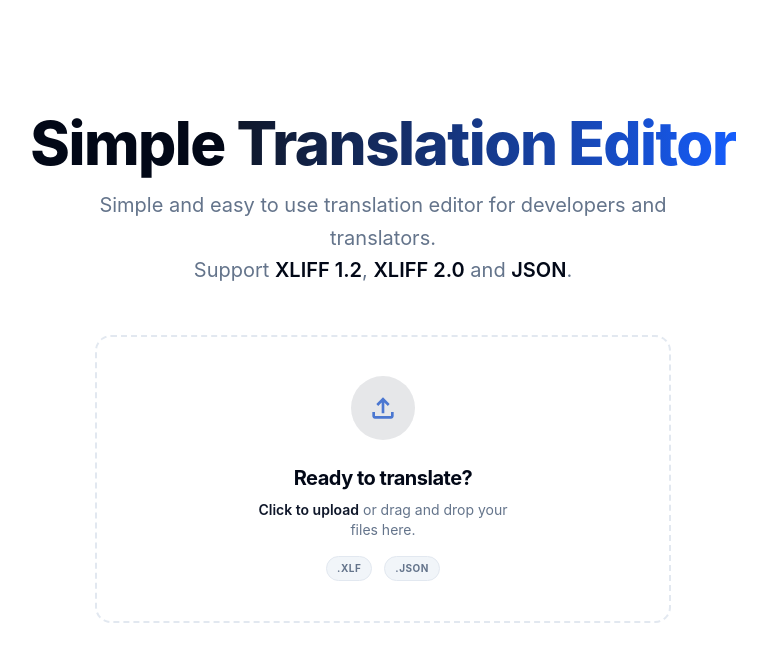
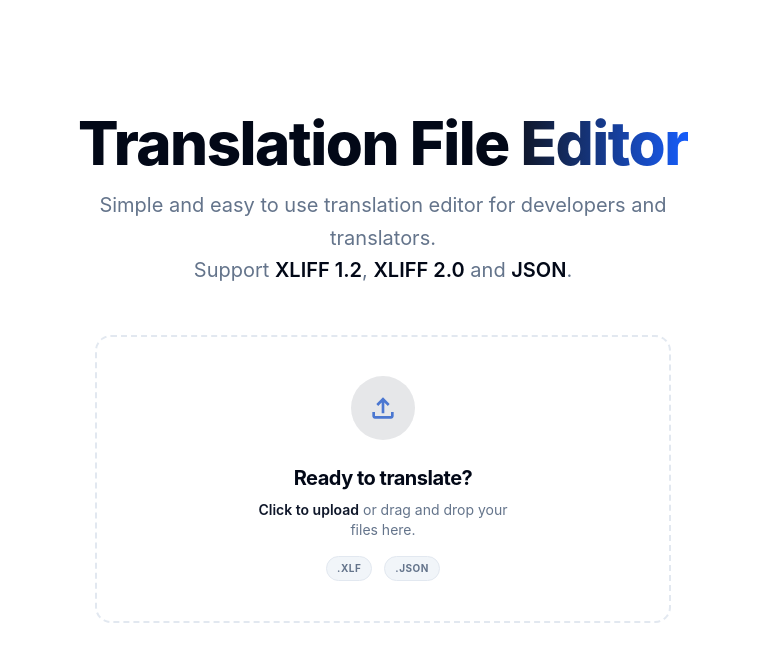
Before and after one commit to nnaynnay/translation-file-editor, an Angular app: page / in a window 1280 px wide. Shown: the top 662 px of the page, without its empty margins (257-1024 px from the left). Built offline with nearby package versions, Linux system fonts and the light colour scheme.

Commit message:
doc: update screenshot

```diff
--- a/src/app/translation-editor/feature/landing-screen/landing-screen.component.ts
+++ b/src/app/translation-editor/feature/landing-screen/landing-screen.component.ts
@@ -11,7 +11,7 @@
         <!-- Hero Section -->
         <div class="mb-12 space-y-4">
           <h1 class="text-5xl md:text-6xl font-extrabold tracking-tight text-foreground">
-            Simple <span class="bg-clip-text text-transparent bg-gradient-to-r from-primary to-blue-600">Translation Editor</span>
+            Translation File <span class="bg-clip-text text-transparent bg-gradient-to-r from-primary to-blue-600">Editor</span>
           </h1>
           <p class="text-xl text-muted-foreground max-w-2xl mx-auto leading-relaxed">
             Simple and easy to use translation editor for developers and translators.<br />
```
Also changed, not shown: doc/attachments/screenshot-1.png.
